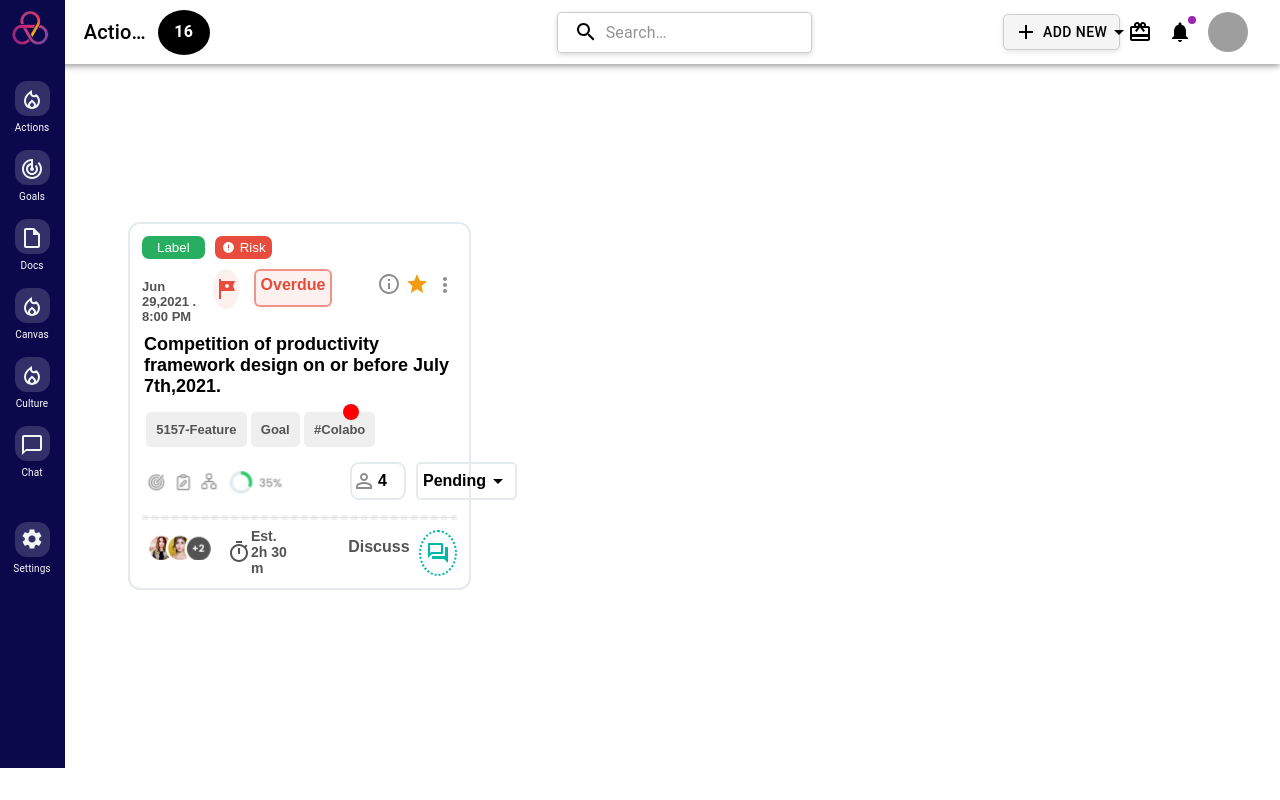
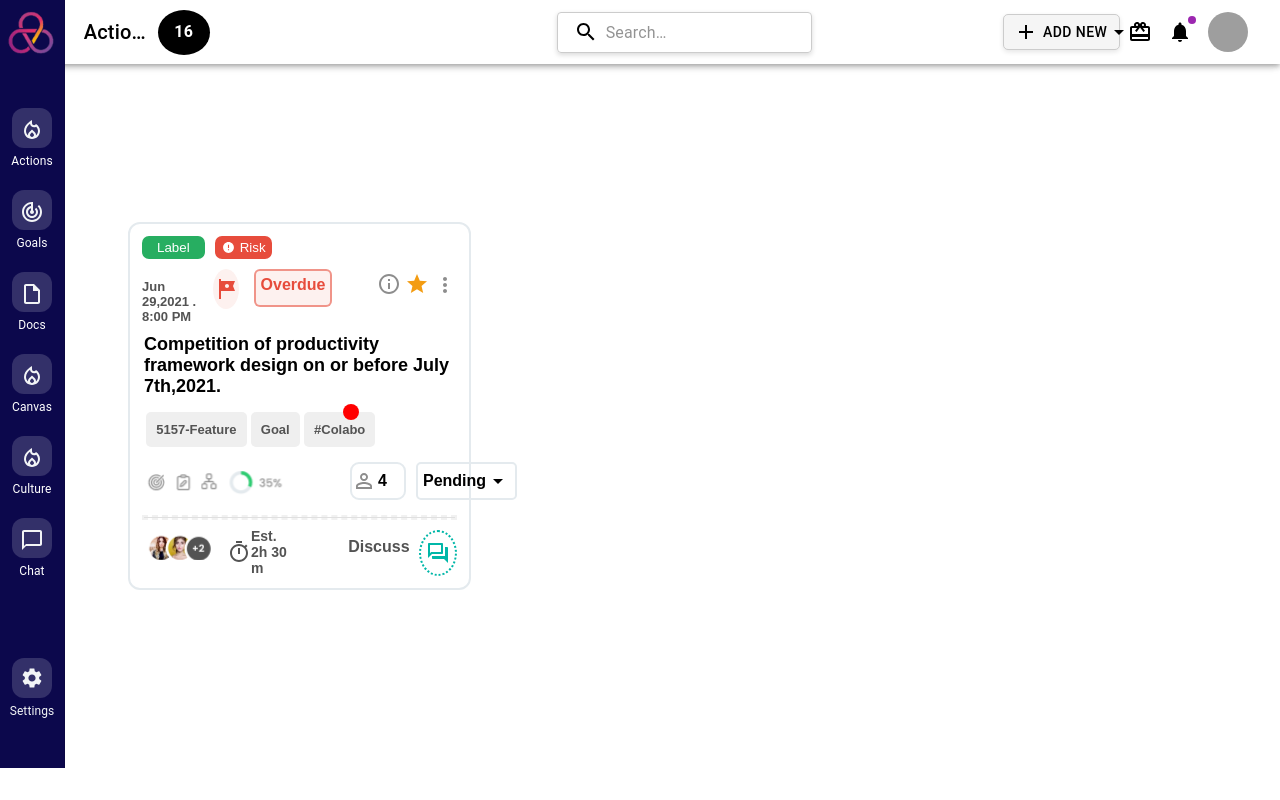
Before and after one commit to bit-crayond/Mukesh-D, a React (Vite) app: page / in a window 1280 px wide. Built offline with nearby package versions, Linux system fonts and the light colour scheme; grey boxes are pictures that could not be loaded.

Commit message:
modified navbar

```diff
--- a/src/navbar/Mobileview.jsx
+++ b/src/navbar/Mobileview.jsx
@@ -28,6 +28,8 @@ export default function Mobileview() {
         height: "69px",
         backgroundColor: "#0C084C",
         borderRadius: "40px",
+        position: "fixed",
+        bottom: "0",
     }}>
       <ListItem sx={{
 
--- a/src/navbar/lapview.jsx
+++ b/src/navbar/lapview.jsx
@@ -21,15 +21,18 @@ const Lapview = () => {
   ];
 
   const IconBox = {
-    width: "35px",
-    height: "35px",
+    width: "40px",
+    height: "40px",
     borderRadius: "12px",
     backgroundColor: "#FFFFFF29",
     color: "#F2F4F6",
     display: "flex",
     alignItems: "center",
     justifyContent: "center",
-    marginTop: "-5px",
+    cursor: "pointer",
+    '&:hover': {
+      backgroundColor: "#00B7A8",
+    },
   };
 
   const icons = {
@@ -56,10 +59,23 @@ const Lapview = () => {
             },
           }}
         >
-          <List>
-            <img src={logo} alt="Logo" style={{ width: '40px', height: 'auto', background: "#0C084C", marginLeft: "11px" }} />
+          <List sx={{
+            display: "flex",
+            alignItems: "center",
+            justifyContent: "center"
+          }}>
+          <Box
+            component="img"
+            src={logo}
+            alt="Logo"
+            sx={{
+              width: '50px',
+              height: 'auto',
+              backgroundColor: "#0C084C",
+            }}
+          />
           </List>
-          <List sx={{ marginTop: '20%' }}>
+          <List sx={{ marginTop: '30px' }}>
             {Items.map((item) => (
               <ListItem
                 key={item.id}
@@ -77,7 +93,7 @@ const Lapview = () => {
                   sx={{
                     color: "white",
                     "& .MuiTypography-root": {
-                      fontSize: "10px",
+                      fontSize: "12px",
                     },
                   }}
                 />
@@ -88,7 +104,7 @@ const Lapview = () => {
             display: "flex",
             flexDirection: "column",
             alignItems: "center",
-            marginTop: "30%"
+            marginTop: "50px"
           }}>
             <ListItem sx={IconBox}>
               <SettingsIcon />
@@ -96,7 +112,7 @@ const Lapview = () => {
             <ListItemText sx={{
               color: "#F2F4F6",
               "& .MuiTypography-root": {
-                fontSize: "10px",
+                fontSize: "12px",
               },
             }}>Settings</ListItemText>
           </List>
```
